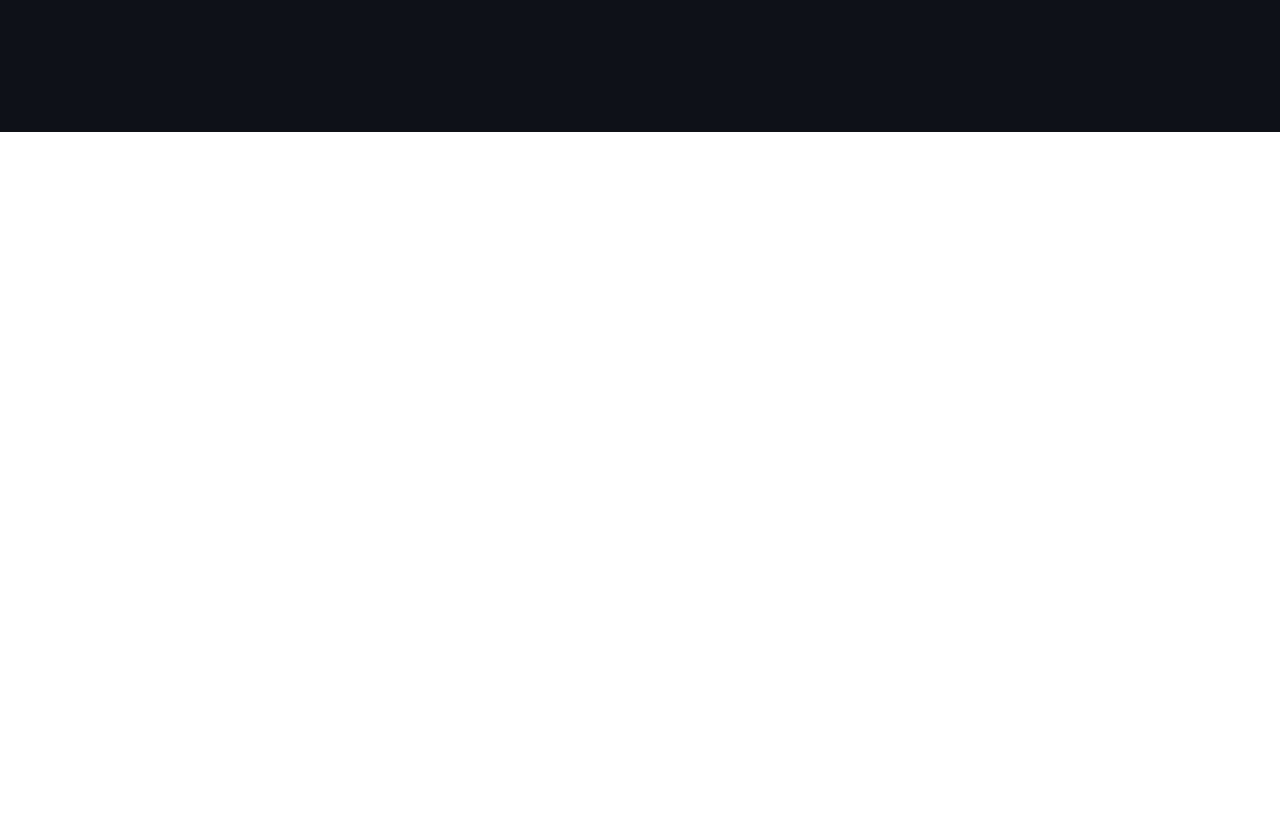
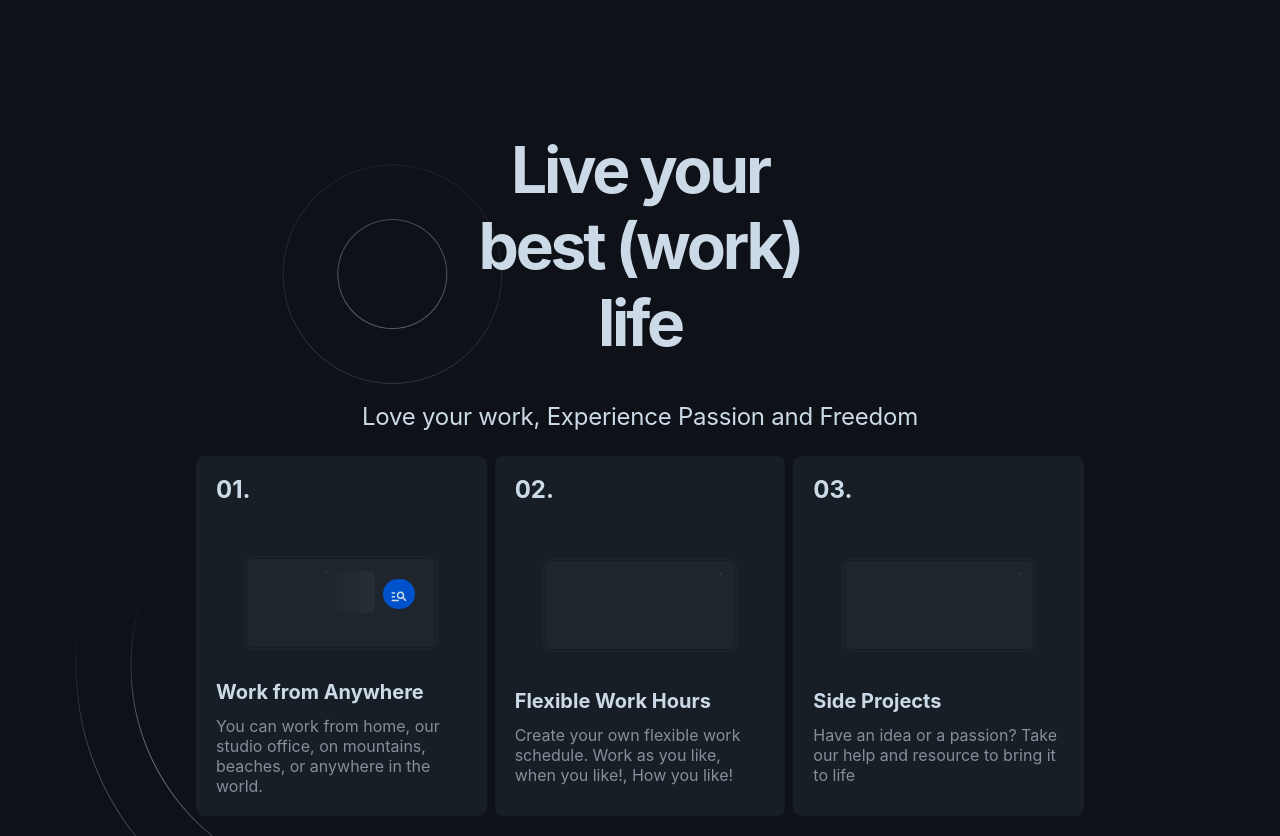
Before and after one commit to dipanwitaxd/workskills-project-1, a React (Create React App) app in the folder website-1/: page / in a window 1280 px wide. Shown: the part 2780-3616 px from the top of the page. Before the commit the page ends 2912 px from the top, so only its background shows below. Built offline with nearby package versions, Linux system fonts and the light colour scheme.

Commit message:
section 4-2

```diff
--- a/website-1/src/App.js
+++ b/website-1/src/App.js
@@ -4,6 +4,7 @@ import Section4 from './components/Section4/Section4';
 import Section1 from './components/Section1/Section1';
 import Section2 from './components/Section2/Section2';
 import Section3 from './components/Section3/Section3';
+import Section5 from './components/Section5/Section5';
 
 function App() {
   return (
@@ -15,6 +16,7 @@ function App() {
       <Section2 />
       <Section3 />
       <Section4 />
+      <Section5 />
     </div>
   );
 }
--- a/website-1/src/components/Section3/Section3.css
+++ b/website-1/src/components/Section3/Section3.css
@@ -6,7 +6,6 @@
   background-size: cover;
   position: relative;
   overflow: hidden;
-  mix-blend-mode: multiply;
   background-color: #0e1117;
   color: white;
   z-index: -1;
--- /dev/null
+++ b/website-1/src/components/Section5/Section5.css
@@ -0,0 +1,137 @@
+.section-5-backgroung {
+  background-image: url("../../assets/workskill-proj-1-background-img-1.png");
+  width: 100%;
+  height: 100vh;
+  background-repeat: no-repeat;
+  background-size: cover;
+  overflow: hidden;
+  display: grid;
+  grid-template-rows: 1fr 1.5fr;
+  background-color: #0e1117;
+  color: #ccdae7;
+}
+.sec-row1 {
+  text-align: center;
+
+}
+.head-sec{
+    font-size: 4em;
+    line-height: 1.2;
+    font-weight: 700;
+    letter-spacing: -.05em;
+    padding: 0 35vw;
+}
+.subhead-sec{
+    font-size: 1.5em;
+    letter-spacing: -.01em;
+    padding-top: 5vh;
+    /* padding-bottom: 8vh; */
+}
+.sec-row2{
+    display: grid;
+    grid-template-columns: repeat(3,1fr);
+    margin: 0 15vw ;
+}
+.sec-row-col{
+    opacity: 1;
+    transform: translate3d(0px, 0px, 0px) scale3d(1, 1, 1) rotateX(0deg) rotateY(0deg) rotateZ(0deg) skew(0deg, 0deg);
+    transform-style: preserve-3d;
+    overflow: hidden;
+    border-radius: 0.5em;
+    background-color: #171e25;
+    width: -webkit-fill-available;
+    height: 40vh;
+    min-height: 40vh;
+    padding: 1.25em;
+    margin: 0.5vh;
+    display: grid;
+    grid-template-rows: 1fr 3fr 2fr;
+}
+.sec-row-col-title{
+    font-size: 1.5em;
+    line-height: 1.2;
+    font-weight: 700;
+}
+.sec-mid{
+    width: 75%;
+    margin: 2em auto;
+}
+.sec-mid-round{
+    justify-content: center;
+    -webkit-box-align: center;
+    -webkit-align-items: center;
+    -ms-flex-align: center;
+    align-items: center;
+}
+.sec-place{
+    display: -webkit-box;
+    display: -webkit-flex;
+    display: -ms-flexbox;
+    display: flex;
+    min-height: 4em;
+    padding: 0.75em;
+    -webkit-box-pack: end;
+    -webkit-justify-content: flex-end;
+    -ms-flex-pack: end;
+    justify-content: flex-end;
+    -webkit-box-align: start;
+    -webkit-align-items: flex-start;
+    -ms-flex-align: start;
+    align-items: flex-start;
+    border-radius: 0.375em;
+    background-color: #1e252c;
+    box-shadow: 0 0 0 1.5px #171e25, 0 0 0 3px #1e252c;
+}
+.grid-view{
+    grid-column-gap: 0.75em;
+    grid-row-gap: 0.75em;
+    -ms-grid-columns: 1fr 1fr 1fr 1fr 1fr 1fr 1fr 1fr 1fr 1fr 1fr 1fr;
+    grid-template-columns: 1fr 1fr 1fr 1fr 1fr 1fr 1fr 1fr 1fr 1fr 1fr 1fr;
+    -ms-grid-rows: auto;
+    grid-template-rows: auto;
+}
+.snippet-dot{
+    width: 2px;
+    height: 2px;
+    border-radius: 24%;
+    background-color: #3aecba;
+    opacity: .15;
+}
+.background-fade{
+    z-index: 1;
+    height: 1.75em;
+    min-width: 2em;
+    border-radius: 0.25em;
+    background-image: -webkit-gradient(linear,right top,left top,color-stop(2%,#272e35),to(rgba(48,54,61,0)));
+    background-image: linear-gradient(270deg,#272e35 2%,rgba(48,54,61,0));
+    font-family: 'ICONS SHARP',sans-serif;
+    color: #ccdae7;
+    font-size: 1.5em;
+    line-height: 2;
+    font-weight: 400;
+    text-align: center;
+    text-transform: none;
+}
+.grid-back{
+    display: grid;
+    grid-template-columns: 1fr 1fr;
+    height: 2vh;
+}
+.search-row{
+    z-index: 1;
+    border-radius: 50px;
+    background-color: #0052cc;
+    color: #ccdae7;
+    text-align: center;
+    padding-top: 1vh;
+    margin: 1vh;
+}
+.sec-head{
+    font-size: 1.25em;
+    line-height: 1.2;
+    font-weight: 700;
+}
+.sec-desc{
+    opacity: .6;
+    padding-top: 1.5vh;
+}
--- /dev/null
+++ b/website-1/src/components/Section5/Section5.js
@@ -0,0 +1,86 @@
+import React from "react";
+import "./Section5.css";
+import { useState, useEffect } from "react";
+import ManageSearchRounded from "@mui/icons-material/ManageSearchRounded";
+
+function Section5() {
+  return (
+    <div className="section-5-backgroung">
+      <div className="sec-row1">
+        <div className="head-sec">Live your best &#40;work&#41; life</div>
+        <div className="subhead-sec">
+          Love your work, Experience Passion and Freedom
+        </div>
+      </div>
+      <div className="sec-row2">
+        <div className="sec-row-col">
+          <div className="sec-row-col-title">01.</div>
+          <div className="sec-mid">
+            <div className="sec-mid-round sec-place">
+              <div className="grid-view">
+                <div className="snippet-dot"></div>
+              </div>
+              <div className="grid-back">
+                <div className="background-fade"></div>
+                <div className="search-row">
+                  <ManageSearchRounded style={{ height: "18px" }} />
+                </div>
+              </div>
+            </div>
+          </div>
+          <div>
+            <div className="sec-head">Work from Anywhere</div>
+            <div className="sec-desc">
+              You can work from home, our studio office, on mountains, beaches,
+              or anywhere in the world.
+            </div>
+          </div>
+        </div>
+        <div className="sec-row-col">
+          <div className="sec-row-col-title">02.</div>
+          <div className="sec-mid">
+            <div className="sec-mid-round sec-place">
+              <div className="grid-view">
+                <div className="snippet-dot"></div>
+              </div>
+              <div className="grid-back">
+                <div className=""></div>
+                <div className=""></div>
+              </div>
+            </div>
+          </div>
+          <div>
+            <div className="sec-head">Flexible Work Hours</div>
+            <div className="sec-desc">
+              Create your own flexible work schedule. Work as you like, when you
+              like!, How you like!
+            </div>
+          </div>
+        </div>
+        <div className="sec-row-col">
+          <div className="sec-row-col-title">03.</div>
+          <div className="sec-mid">
+            <div className="sec-mid-round sec-place">
+              <div className="grid-view">
+                <div className="snippet-dot"></div>
+              </div>
+              <div className="grid-back">
+                <div className=""></div>
+                <div className=""></div>
+              </div>
+            </div>
+          </div>
+          <div>
+            <div className="sec-head">Side Projects</div>
+            <div className="sec-desc">
+              Have an idea or a passion? Take our help and resource to bring it
+              to life
+            </div>
+          </div>
+        </div>
+      </div>
+    </div>
+  );
+}
+
+export default Section5;
```
